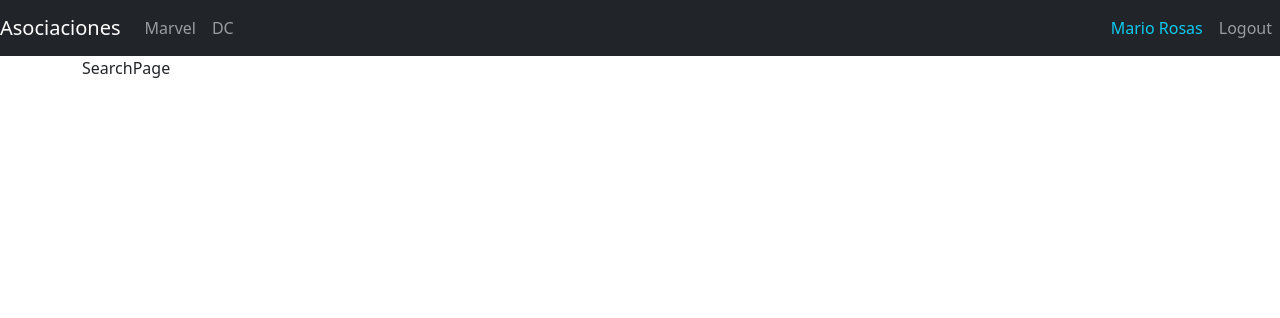
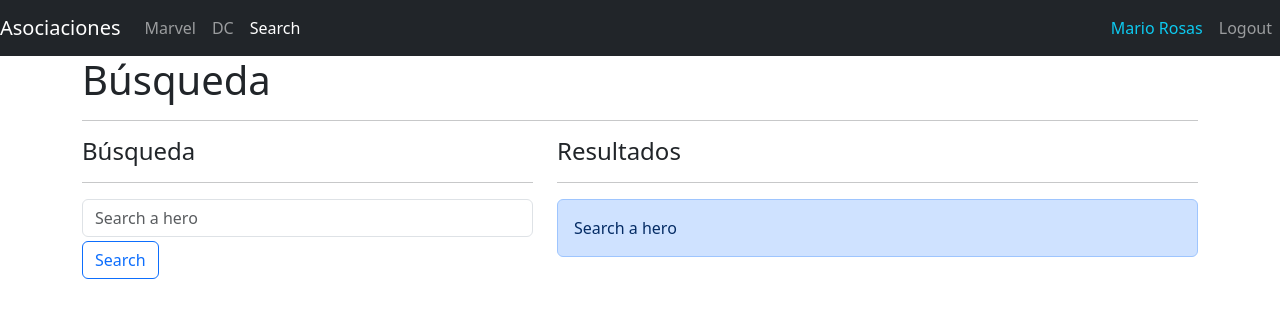
Before and after one commit to MarioRZ665/HeroesApp, a React (Vite) app: page /search in a window 1280 px wide. Shown: the top 318 px of the page. Built offline with nearby package versions, Linux system fonts and the light colour scheme.

Commit message:
add search

```diff
--- a/package.json
+++ b/package.json
@@ -12,6 +12,7 @@
   "dependencies": {
     "@popperjs/core": "^2.11.8",
     "bootstrap": "^5.3.3",
+    "query-string": "^9.1.0",
     "react": "^18.3.1",
     "react-dom": "^18.3.1",
     "react-router": "6",
--- /dev/null
+++ b/src/Hook/useForm.js
@@ -0,0 +1,25 @@
+import { useState } from 'react';
+
+export const useForm = (initialForm = {}) => {
+
+	const [formState, setFormState] = useState(initialForm);
+
+	const onInputChange = ({ target }) => {
+		const { name, value } = target;
+		setFormState({
+			...formState,
+			[name]: value
+		});
+	}
+
+	const onResetForm = () => {
+		setFormState(initialForm);
+	}
+
+	return {
+		...formState,
+		formState,
+		onInputChange,
+		onResetForm,
+	}
+}
--- /dev/null
+++ b/src/heroes/helpers/getHeroesByName.js
@@ -0,0 +1,9 @@
+
+import { heroes } from '../data/heroes';
+export const getHeroesByName = (name = '') => {
+	 name = name.toLocaleLowerCase().trim();
+	 if (name.length === 0) return [];
+	 return heroes.filter(
+		  hero => hero.superhero.toLocaleLowerCase().includes(name)
+	 );
+}
--- a/src/heroes/helpers/index.js
+++ b/src/heroes/helpers/index.js
@@ -1,2 +1,3 @@
 export * from './getHeroesByPublisher';
 export *from './getHeroeById';
+export *from './getHeroesByName';
--- a/src/heroes/pages/SearchPage.jsx
+++ b/src/heroes/pages/SearchPage.jsx
@@ -1,6 +1,76 @@
+import { useLocation, useNavigate } from 'react-router';
+import { useForm } from '../../Hook/useForm';
+import { HeroCard } from '../components';
+import queryString from 'query-string';
+import { getHeroesByName } from '../helpers';
 
 export const SearchPage = () => {
-  return (
-    <div>SearchPage</div>
-  )
-}
+
+	const navigate = useNavigate();
+	const location = useLocation();
+
+	const { q = '' } = queryString.parse(location.search);
+	const heroes = getHeroesByName(q);
+	console.log(heroes);
+
+  const showSearch = (q.length === 0);
+  const showError  = (q.length > 0) && heroes.length === 0;
+
+	const { searchText, onInputChange } = useForm({
+		searchText: ''
+	});
+
+	const onSearchSubmit = (event) =>{
+    event.preventDefault();
+
+    navigate(`?q=${ searchText }`);
+  }
+
+
+	return (
+		<>
+			<h1>Búsqueda</h1>
+			<hr />
+			<div className="row">
+				<div className="col-5">
+					<h4>Búsqueda</h4>
+					<hr />
+					<form onSubmit={onSearchSubmit} >
+						<input
+							type="text"
+							placeholder="Search a hero"
+							className="form-control"
+							name="searchText"
+							autoComplete="off"
+							value={searchText}
+							onChange={onInputChange}
+						/>
+
+						<button className="btn btn-outline-primary mt-1">
+							Search
+						</button>
+					</form>
+				</div>
+				<div className="col-7">
+					<h4>Resultados</h4>
+					<hr />
+					<div className="alert alert-primary animate__animated animate__fadeIn"
+                style={{ display: showSearch ? '' : 'none' }}>
+              Search a hero
+            </div>
+
+            <div className="alert alert-danger animate__animated animate__fadeIn"
+                style={{ display: showError ? '' : 'none' }}>
+              No hero with <b>{ q }</b>
+            </div>
+
+					{
+						heroes.map(hero => (
+							<HeroCard key={hero.id} {...hero} />
+						))
+					}
+				</div>
+			</div>
+		</>
+	);
+};
--- a/src/ui/components/Navbar/Navbar.tsx
+++ b/src/ui/components/Navbar/Navbar.tsx
@@ -32,6 +32,12 @@
 					>
 						DC
 					</NavLink>
+					<NavLink
+								className={ ({isActive}) => `nav-item nav-link  ${ isActive ? 'active':'' }` }
+								to="/search"
+						  >
+								Search
+						  </NavLink>
 				</div>
 			</div>
 
```
Also changed, not shown: 1 other file (tests, documents, lock files or other folders).
